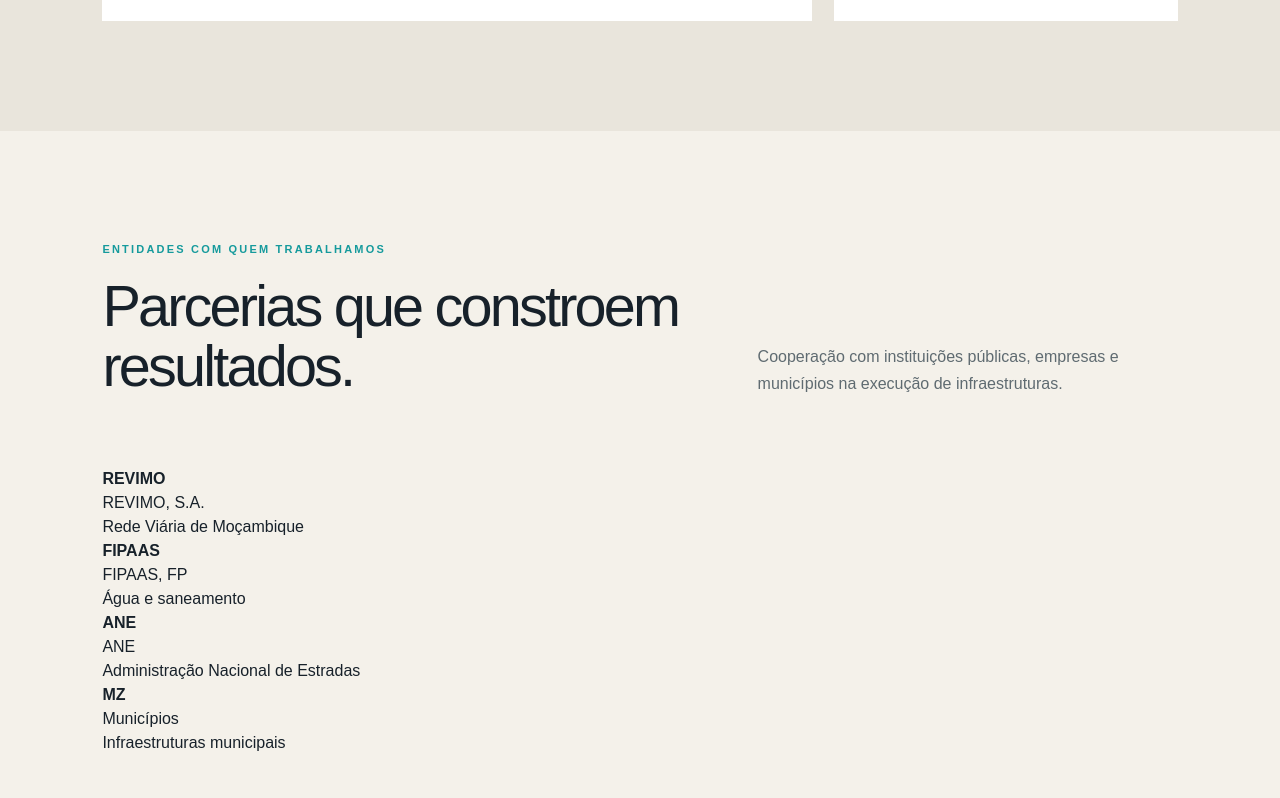
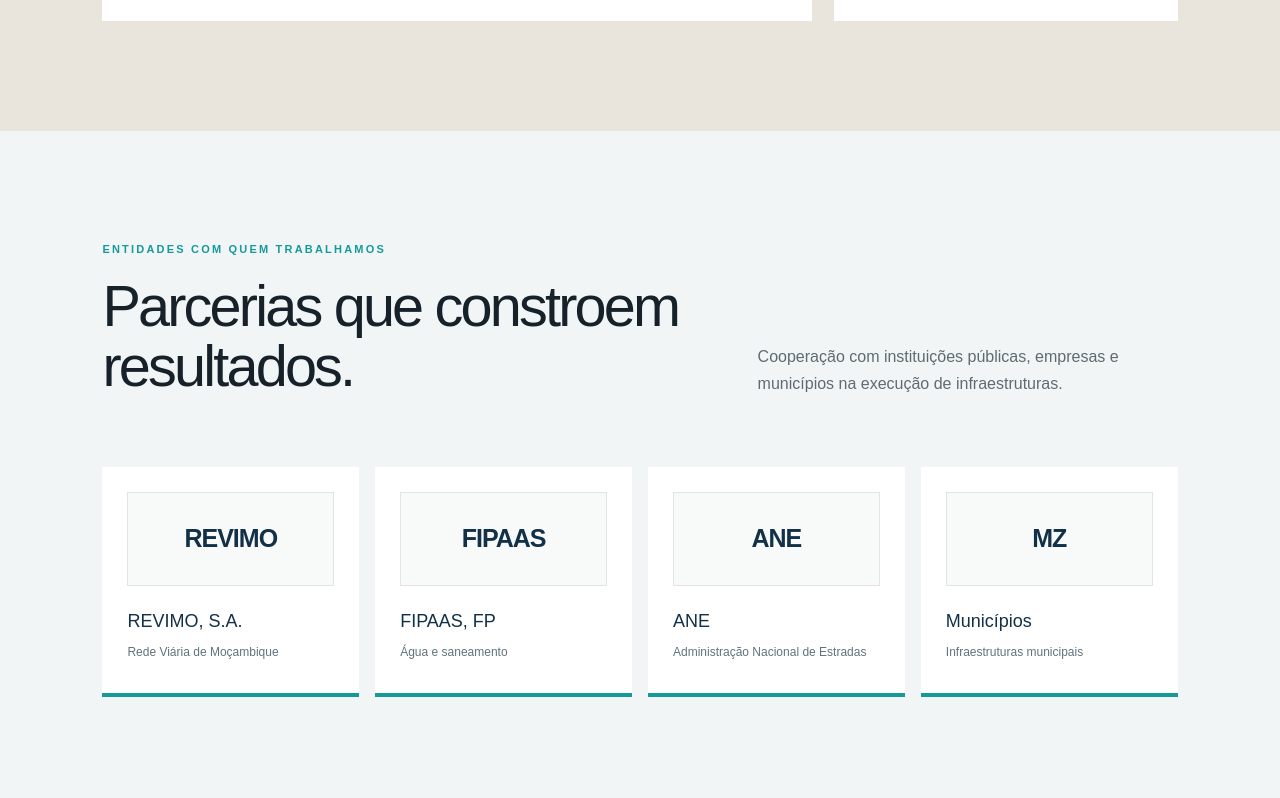
Before and after one commit to sndimande/khuumba-gestao, a Next.js app: page / in a window 1280 px wide. Shown: the part 5642-6440 px from the top of the page. Built offline with nearby package versions, Linux system fonts and the light colour scheme.

Commit message:
feat: actualizar app/globals.css

```diff
--- a/app/globals.css
+++ b/app/globals.css
@@ -203,6 +203,142 @@
   font-size: 10px;
   line-height: 1.6;
 }
+.partners {
+  background: #f2f5f5;
+}
+.partner-grid {
+  display: grid;
+  grid-template-columns: repeat(4, 1fr);
+  gap: 16px;
+}
+.partner-grid article {
+  min-height: 230px;
+  background: white;
+  border-bottom: 4px solid var(--teal);
+  padding: 25px;
+  display: flex;
+  flex-direction: column;
+}
+.partner-logo {
+  height: 94px;
+  display: grid;
+  place-items: center;
+  margin-bottom: 22px;
+  border: 1px solid #dce5e7;
+  background: #f8faf9;
+  overflow: hidden;
+}
+.partner-logo img {
+  width: 100%;
+  height: 100%;
+  object-fit: contain;
+  padding: 12px;
+}
+.partner-logo b {
+  color: var(--navy);
+  font-size: 25px;
+  letter-spacing: -1px;
+}
+.partner-grid h3 {
+  margin: 0 0 8px;
+  color: var(--navy);
+  font-size: 18px;
+}
+.partner-grid p {
+  margin: 0;
+  color: #61737c;
+  font-size: 12px;
+  line-height: 1.5;
+}
+.portfolio-admin-grid {
+  display: grid;
+  grid-template-columns: repeat(3, minmax(0, 1fr));
+  gap: 18px;
+}
+.portfolio-admin-grid article {
+  position: relative;
+  background: white;
+  border: 1px solid #dfe8e9;
+}
+.portfolio-admin-grid > article > img {
+  width: 100%;
+  height: 180px;
+  object-fit: cover;
+  display: block;
+}
+.portfolio-admin-grid article > div {
+  padding: 17px;
+}
+.portfolio-admin-grid small {
+  color: var(--teal);
+  text-transform: uppercase;
+  font-weight: 900;
+  letter-spacing: 1px;
+}
+.portfolio-admin-grid h3,
+.partner-admin-grid h3 {
+  margin: 6px 0;
+  color: var(--navy);
+}
+.portfolio-admin-grid p,
+.partner-admin-grid p {
+  margin: 0;
+  color: #64757c;
+  font-size: 12px;
+}
+.portfolio-admin-grid article > button,
+.partner-admin-grid article > button {
+  border: 0;
+  background: transparent;
+  color: #b62b31;
+  font-weight: 800;
+  padding: 0 17px 17px;
+  cursor: pointer;
+}
+.partner-admin-grid {
+  display: grid;
+  gap: 12px;
+}
+.partner-admin-grid article {
+  display: grid;
+  grid-template-columns: 110px 1fr auto;
+  align-items: center;
+  gap: 18px;
+  padding: 14px;
+  border: 1px solid #dfe8e9;
+  background: white;
+}
+.partner-admin-grid article > div {
+  height: 65px;
+  display: grid;
+  place-items: center;
+  background: #f3f6f6;
+  overflow: hidden;
+}
+.partner-admin-grid img {
+  width: 100%;
+  height: 100%;
+  object-fit: contain;
+  padding: 6px;
+}
+.partner-admin-grid article > div b {
+  color: var(--navy);
+}
+.partner-admin-grid article > button {
+  padding: 12px;
+}
+.gcheck {
+  display: flex !important;
+  align-items: center;
+  gap: 10px;
+}
+.gcheck input {
+  width: auto !important;
+}
+.gnote.gerror {
+  border-left-color: #b62b31;
+  color: #8f2027;
+}
 .site-header nav a[href="#projectos"] {
   color: var(--teal);
 }
@@ -220,6 +356,17 @@
   .gallery-grid figcaption {
     align-items: start;
     flex-direction: column;
+  }
+  .partner-grid,
+  .portfolio-admin-grid {
+    grid-template-columns: 1fr;
+  }
+  .partner-admin-grid article {
+    grid-template-columns: 82px 1fr;
+  }
+  .partner-admin-grid article > button {
+    grid-column: 2;
+    justify-self: start;
   }
 }
 .gmodal .gform form > .gsave {
```
